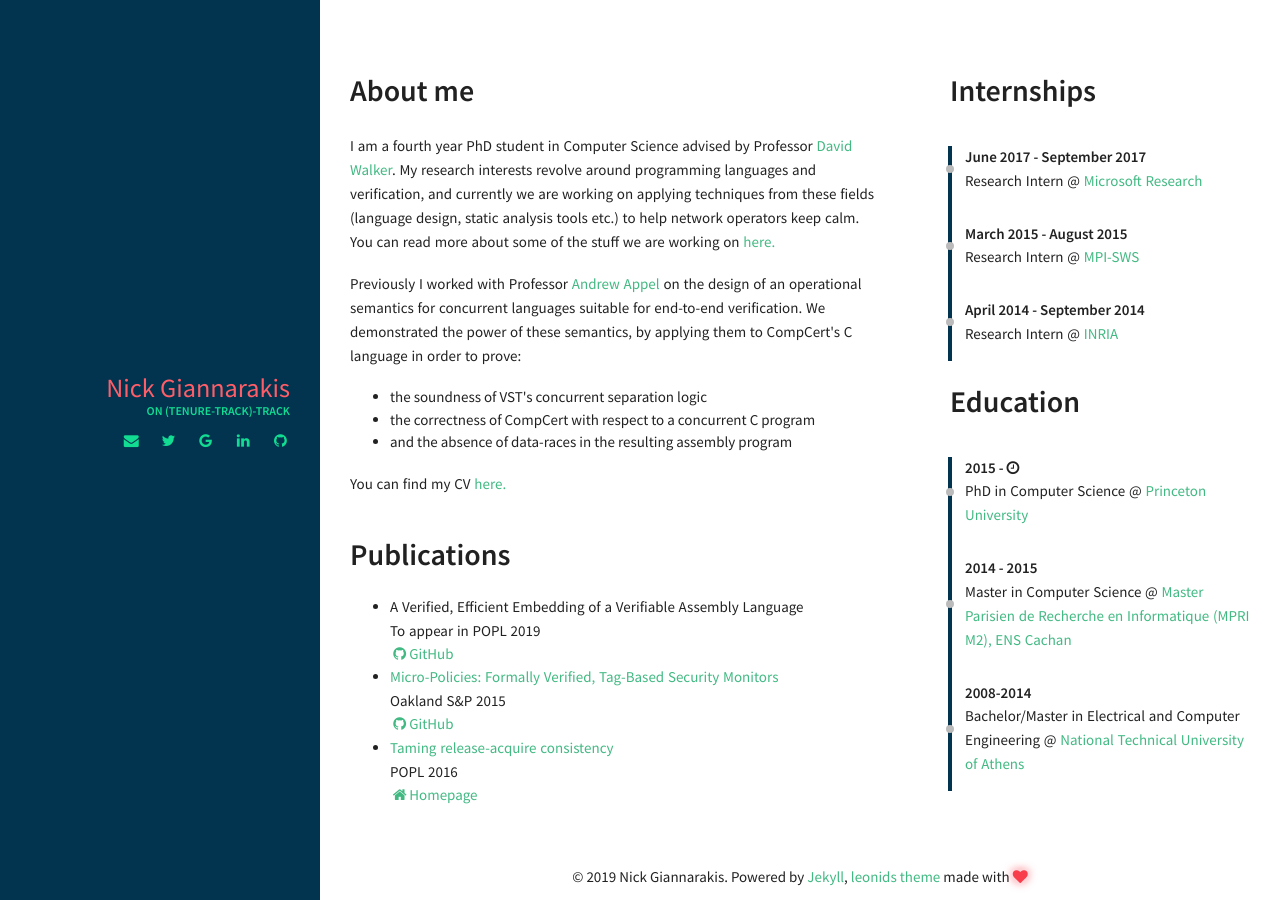
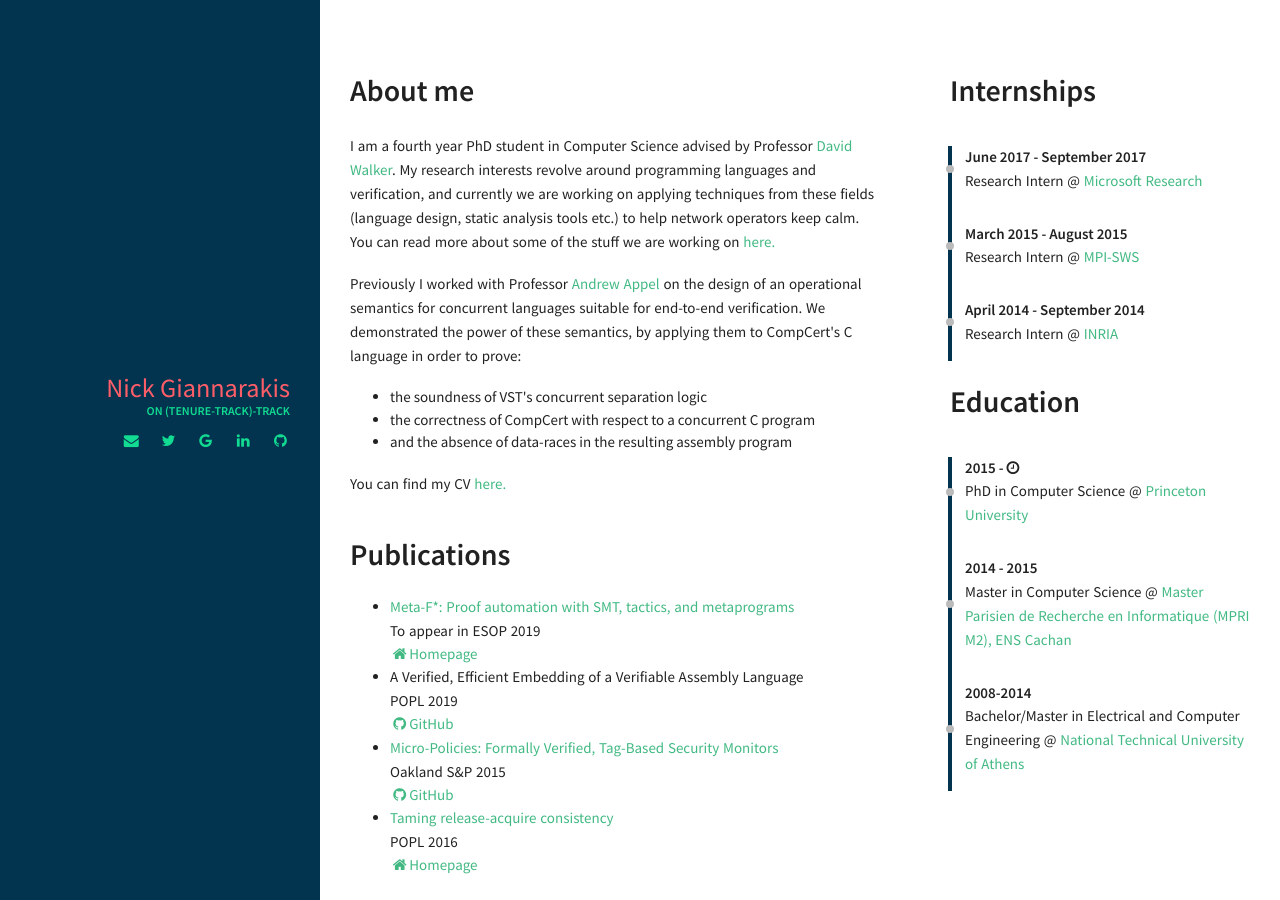
Before and after one commit to nickgian/nickgian.github.io, a Jekyll site: the page built from index.html, in a window 1280 px wide. Built offline with Jekyll 4.4.1, drawn with Linux system fonts in a browser that asks for light colours.

Commit message:
added some stuff

```diff
--- a/_data/index/projects.yml
+++ b/_data/index/projects.yml
@@ -1,5 +1,9 @@
+- name: "Meta-F*: Proof automation with SMT, tactics, and metaprograms"
+  descr: "To appear in ESOP 2019"
+  link: "https://arxiv.org/abs/1803.06547"
+  website: "https://www.fstar-lang.org"
 - name: "A Verified, Efficient Embedding of a Verifiable Assembly Language"
-  descr: "To appear in POPL 2019"
+  descr: "POPL 2019"
   github: "http://github.com/project-everest/vale"
 - name: "Micro-Policies: Formally Verified, Tag-Based Security Monitors"
   link: "http://prosecco.gforge.inria.fr/personal/hritcu/publications/micro-policies.pdf"
```
Also changed, not shown: 14 other files.
